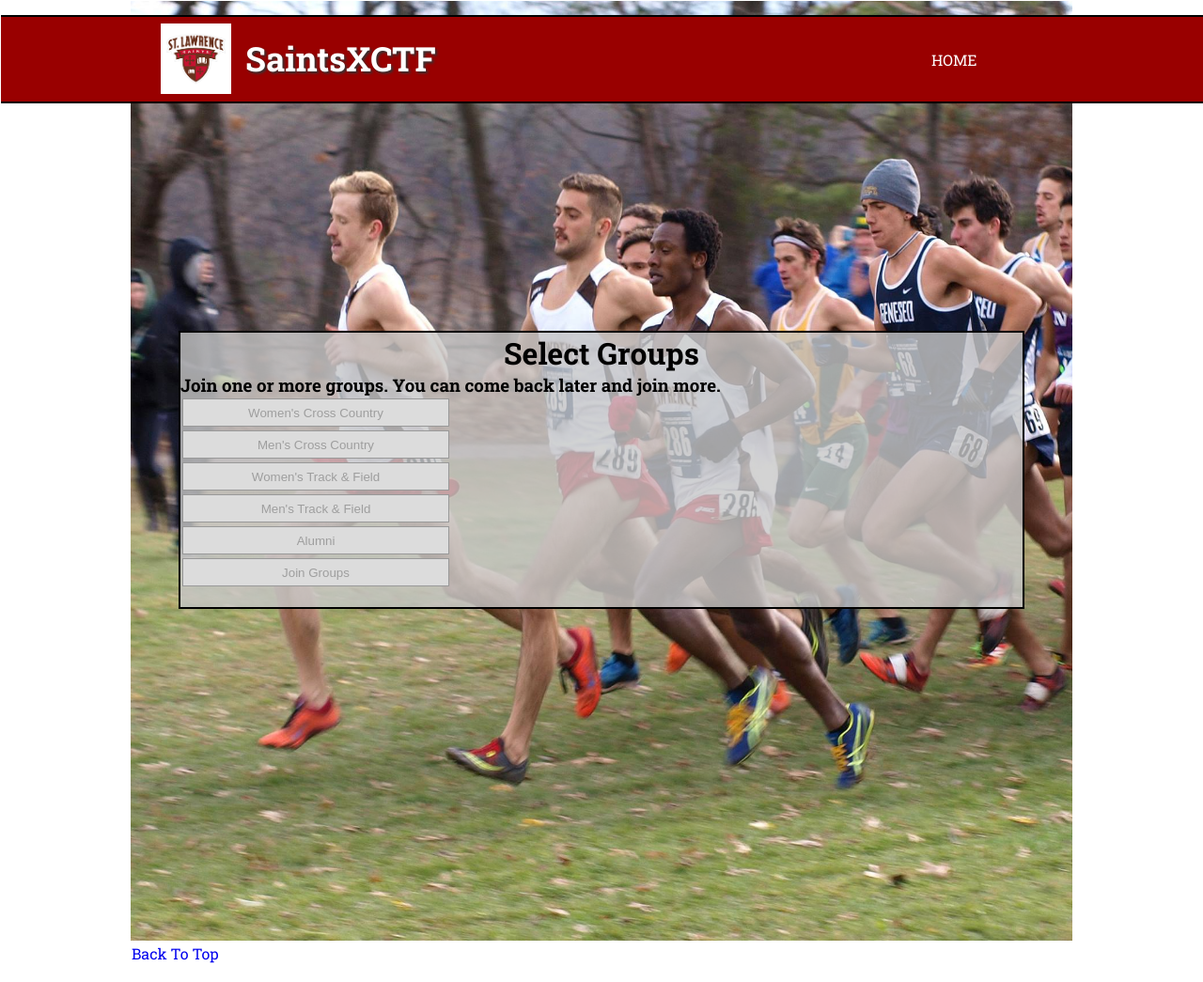
After one commit to AJarombek/saints-xctf, a PHP site: page /pickgroups.php in a window 1280 px wide. The commit adds this page. Shown: the whole page at 94% size. Run offline with PHP 8.4, Linux system fonts and the light colour scheme; some libraries are stand-ins or nearby versions.

Commit message:
V.0.0.10 - Set Up Group Select & Database

```diff
--- /dev/null
+++ b/pickgroups.php
@@ -0,0 +1,11 @@
+<?php
+
+// Author: Andrew Jarombek
+// Date: 5/28/2016 -
+// Controller for Picking Groups When First Signed In
+
+session_start();
+
+require('views/header.php');
+require('views/groupselect.php');
+require('views/footer.php');
--- a/views/footer.php
+++ b/views/footer.php
@@ -3,5 +3,7 @@ Author: Andrew Jarombek
 Date: 5/23/2016 -
 Footer HTML Code
 -->
-
+<footer>
+    <a href='#homedisplay'>Back To Top</a>
+</footer>
 </html>
--- /dev/null
+++ b/views/groupselect.php
@@ -0,0 +1,31 @@
+<!--
+Author: Andrew Jarombek
+Date: 5/28/2016 -
+Picking Groups Page HTML Code
+-->
+
+    <body>
+        <header id='signedoutmenu'>
+            <div id='menucontents'>
+                <a href='index.php'><img id='sitelogo' src='views/images/logo.jpg' alt='logo'><label id='sitetitle'>SaintsXCTF</label></a>
+                <div id='menulinks'>
+                    <li class='active' id='home'><a href='index.php'>HOME</a></li>
+                </div>
+            </div>
+        </header>
+        <div id='homedisplay'>
+            <div id='mainbody'>
+                <div id='forms'>
+                    <h1>Select Groups</h1>
+                    <h3>Join one or more groups.  You can come back later and join more.</h3>
+                    <input id='join_womensxc' class='submit' type='button' name='register' disabled='true' value="Women's Cross Country"><br>
+                    <input id='join_mensxc' class='submit' type='button' name='register' disabled='true' value="Men's Cross Country"><br>
+                    <input id='join_womenstf' class='submit' type='button' name='register' disabled='true' value="Women's Track & Field"><br>
+                    <input id='join_menstf' class='submit' type='button' name='register' disabled='true' value="Men's Track & Field"><br>
+                    <input id='join_alumni' class='submit' type='button' name='register' disabled='true' value="Alumni"><br>
+                    <input id='join' class='submit' type='button' name='register' disabled='true' value="Join Groups"><br>
+                </div><!-- End Forms -->
+            </div><!-- End MainBody -->
+        </div><!-- End HomeDisplay -->
+        <script src="https://ajax.googleapis.com/ajax/libs/jquery/1.11.3/jquery.min.js"></script>
+    </body>
--- a/views/style.css
+++ b/views/style.css
@@ -23,11 +23,11 @@ h1 {
     text-align: center;
 }
 
-/* -------------------- Signed Out Main Page -------------------- */
+/* -------------------- Signed Out Main Page (Home Display) -------------------- */
 
-#background {
+#homedisplay {
     max-width: 1000px;
-    height: 1200px;
+    height: 1000px;
     margin: 0 auto;
     background-image: url("images/saintsbackground2.jpg");
     background-size: 1250px 1000px;
@@ -80,6 +80,37 @@ h1 {
     width: 284px;
     height: 30px;
     background: rgba(220, 220, 220, 1);
+}
+
+/* -------------------- Signed Out Main Page (Features Display) -------------------- */
+
+#featuresdisplay, #aboutusdisplay {
+    background-color: #ddd;
+    max-width: 1000px;
+    height: 1000px;
+    margin: 0 auto;
+    padding: 1px;
+}
+
+/* -------------------- Signed Out Main Page (About Us Display) -------------------- */
+
+#aboutusdisplay {
+    margin-top: 1px;
+    height: 400px;
+}
+
+/* -------------------- Site Footer -------------------- */
+
+footer {
+    max-width: 1000px;
+    height: 40px;
+    margin: 0 auto;
+    margin-top: 1px;
+}
+
+footer a {
+    margin: 0 auto;
+    text-align: center;
 }
 
 /* -------------------- Site Header Menu -------------------- */
```
Also changed, not shown: views/home.php (+14 -8 lines).
